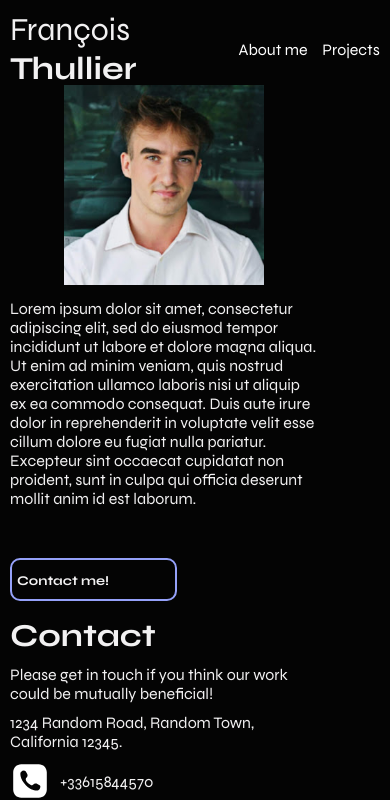
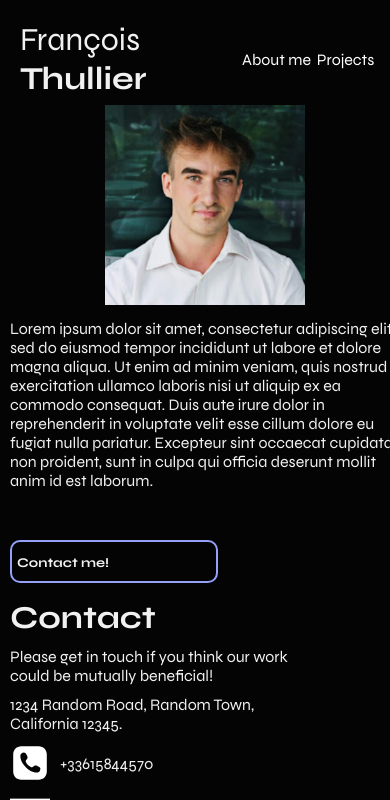
Before and after one commit to Francois-T9/homepage, a plain HTML site: page index.html in a window 390 px wide. Shown: the top 800 px of the page. Drawn offline with Linux system fonts and the light colour scheme; files whose address does not match are found by name; a web font is replaced by a local one.

Commit message:
Settep 75% width fo desktop and 100% for mobile devices

```diff
--- a/styles.css
+++ b/styles.css
@@ -32,7 +32,7 @@ body {
 }
 
 .header {
-  width: 100vw;
+  width: 75vw;
   grid-row: 1;
   background-color: var(--black);
   height: 5em;
@@ -112,12 +112,12 @@ body {
   grid-row: 2;
   background-color: var(--black);
 
-  max-width: 75%;
+  width:75vw;
 
   display: grid;
   grid-template-columns: 1fr 1fr;
   justify-content: center;
-  width: 100%;
+  width: 75vw;
   height: 100%;
 
   /* padding: 10px; */
@@ -135,7 +135,7 @@ body {
 }
 
 .main-projects {
-  width: 100%;
+  width: 75vw;
   height: 100%;
   display: grid;
   grid-template-rows: 1fr 5fr;
@@ -224,6 +224,7 @@ button {
   grid-template-columns: 1fr 1.5fr;
   color: var(--purple);
   padding: 10px;
+  width: 75vw ;
   height: auto;
 }
 
@@ -257,7 +258,7 @@ button {
 }
 
 @media (max-width: 390px) {
-  /* home tab */
+
   .container {
     justify-items: start;
   }
@@ -270,10 +271,12 @@ button {
     padding: 10px;
     width: 390px;
   }
-  .footer {
+  .footer,
+  .header {
     grid-template-columns: 1fr;
     width: 370px;
     padding: 10px;
+    /* font-size: 2rem; */
   }
   /* projects tab */
 
```
